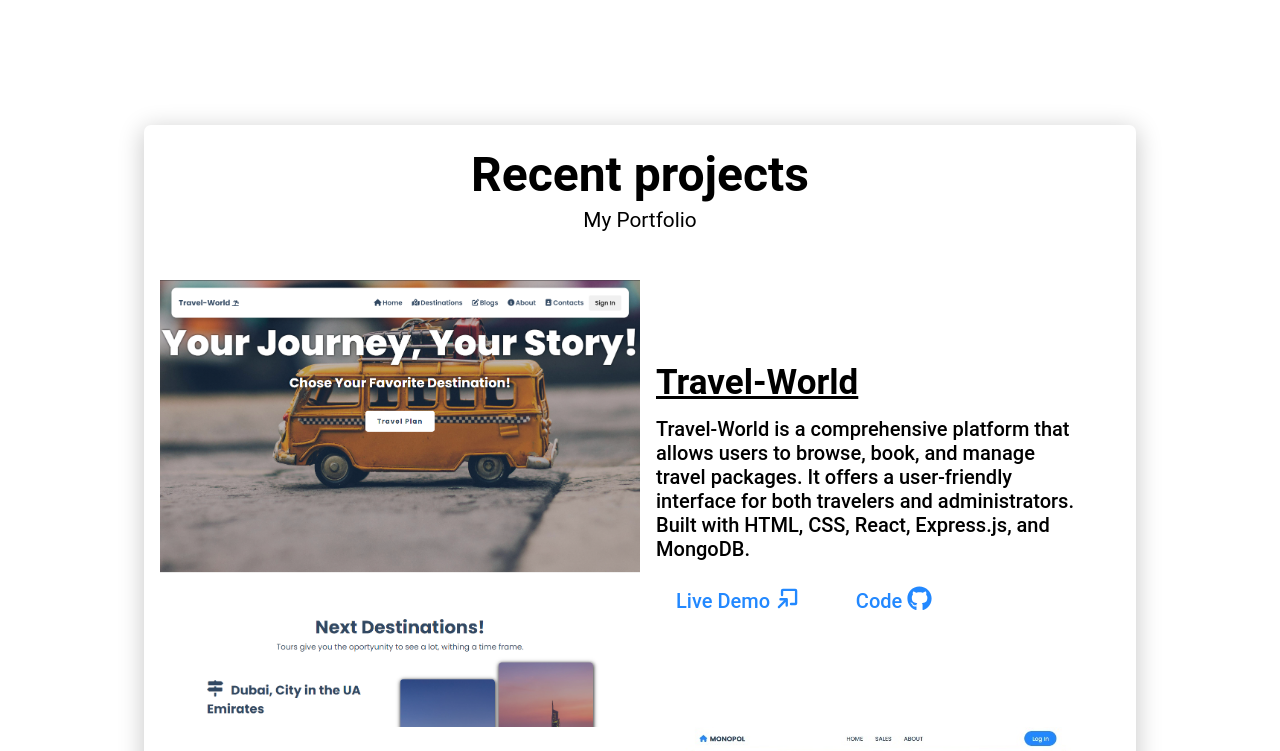
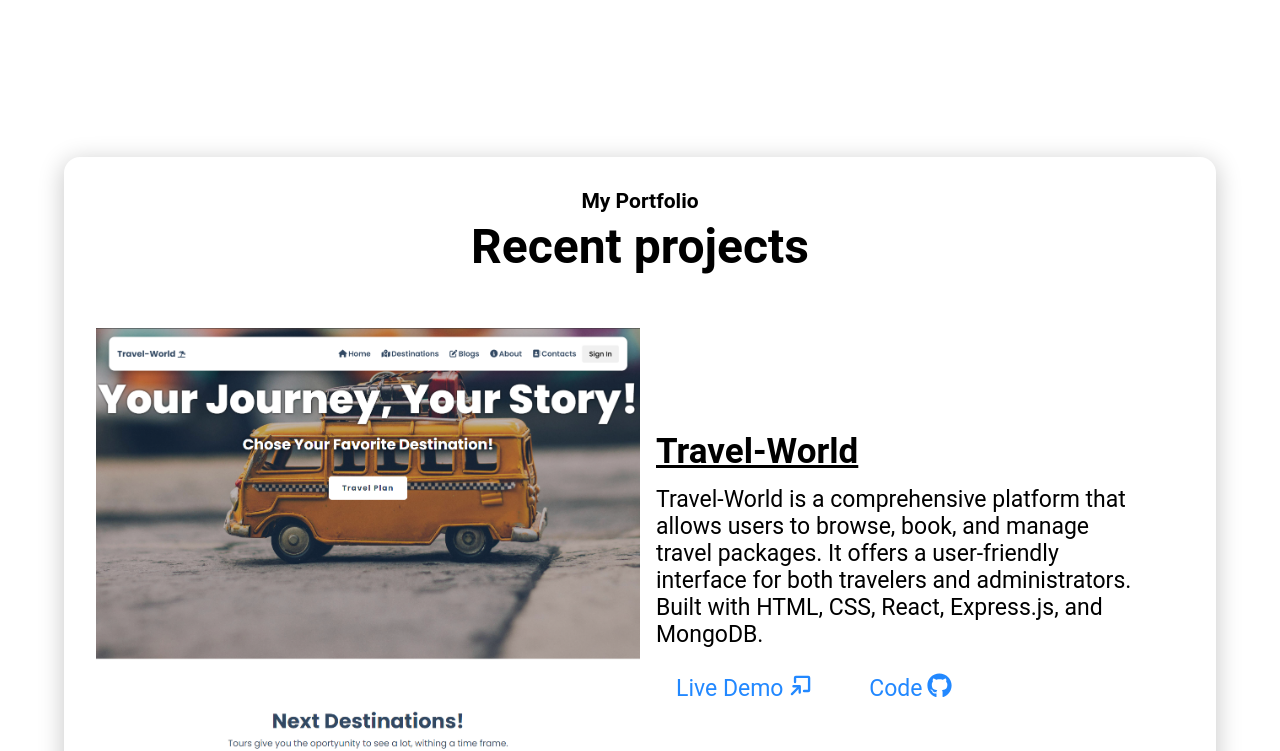
Before and after one commit to eminn-a/Personal-Portfolio, a React (Vite) app: page / in a window 1280 px wide. Shown: the part 2280-3031 px from the top of the page. Built offline with nearby package versions, Linux system fonts and the light colour scheme.

Commit message:
Visual fixes

```diff
--- a/src/Components/HeroSection/HeroSection.jsx
+++ b/src/Components/HeroSection/HeroSection.jsx
@@ -13,8 +13,6 @@ export default function HeroSection() {
         <div className="hero--section--content">
           <p className="section--title">Hey, I'm Emin</p>
           <h1 className="hero--section--title">
-            {/* <span className="hero--section-title--color">Front-End </span> */}
-
             <Typewriter
               onInit={(typewriter) => {
                 typewriter
--- a/src/Components/MyProjects/Projects.jsx
+++ b/src/Components/MyProjects/Projects.jsx
@@ -5,8 +5,8 @@ const Projects = ({ data }) => {
   console.log(data);
   return (
     <div className={styles.trip} id="myPortfolio">
+      <p>My Portfolio</p>
       <h1>Recent projects</h1>
-      <p>My Portfolio</p>
       <div className={styles.tripCardContainer}>
         {data.map((x, index) => (
           <SingleProject {...x} key={x.id} count={index} />
--- a/src/Components/MyProjects/ProjectsStyles.module.css
+++ b/src/Components/MyProjects/ProjectsStyles.module.css
@@ -4,11 +4,11 @@
     flex-direction: column;
     justify-content: center;
     align-items: center;
-    width: 75vw;
-    margin: 6em auto;
+    width: 85vw;
+    margin: 8em auto;
     box-shadow: 0 5px 25px 2px rgba(0, 0, 0, 0.2);
-    padding: 1em;
-    border-radius: 7px;
+    padding: 2em;
+    border-radius: 16px;
 }
 
 .trip h1 {
@@ -16,7 +16,8 @@
 }
 
 .trip p {
-    font-size: 1.3rem;
+    font-size: 21px;
+    font-weight: 600;
 }
 
 .tripCardContainer {
@@ -81,7 +82,8 @@
 }
 
 .sTripText p {
-    font-size: 20px;
+    font-size: 23px;
+    font-weight: 400;
 }
 
 .buttons {
```
